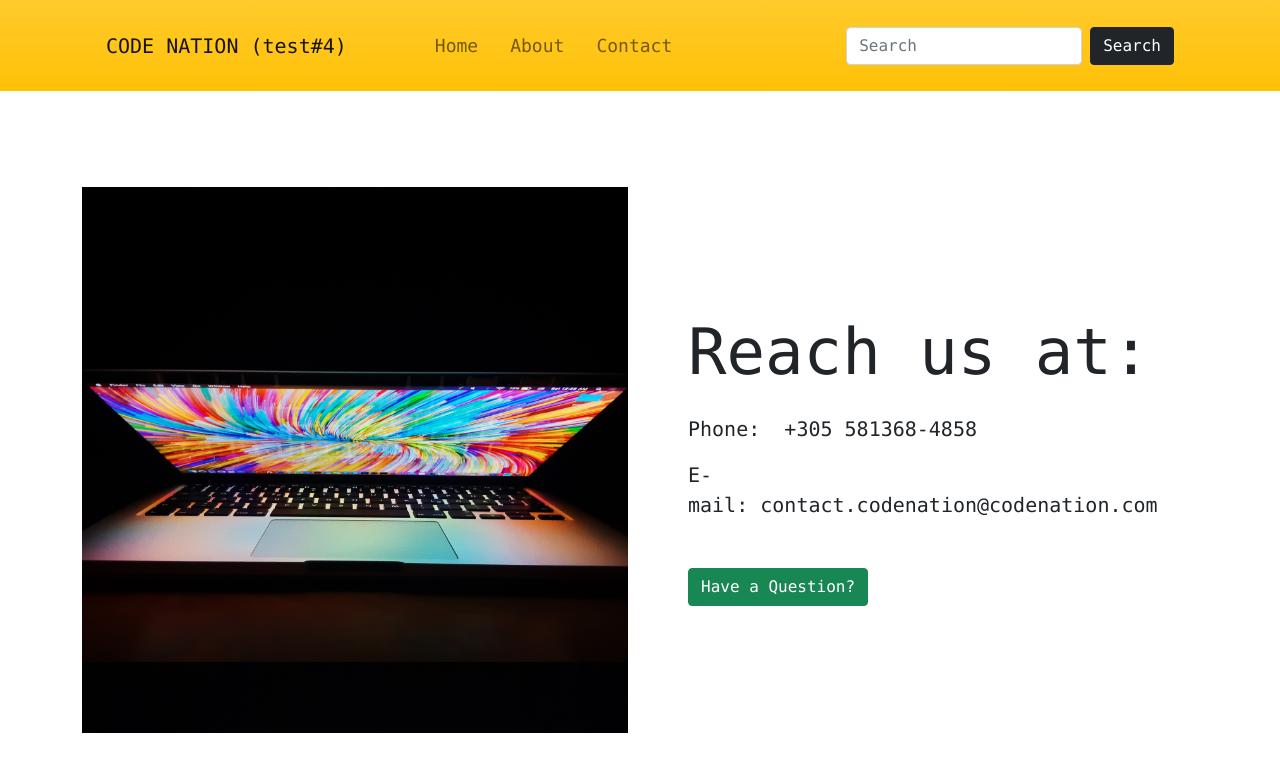
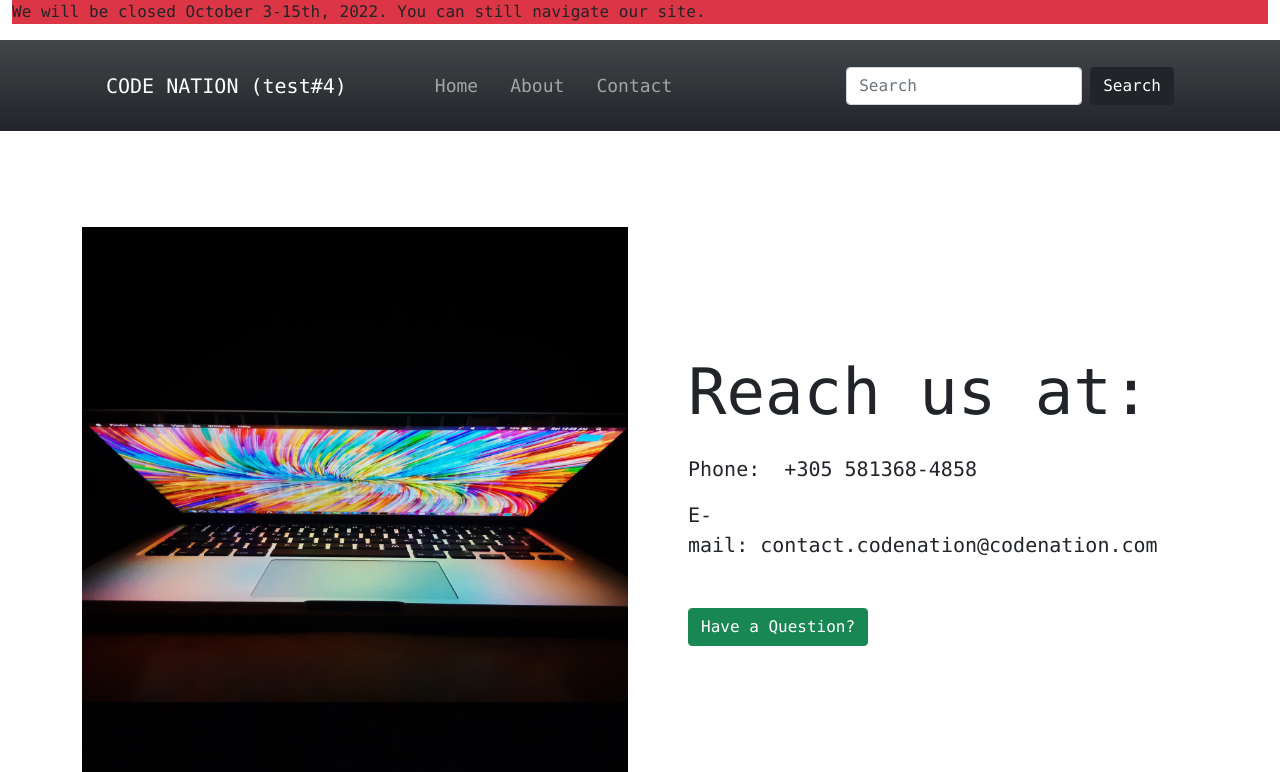
Before and after one commit to kev-web/django-pet-store, a Django app: page /contact/ in a window 1280 px wide. Shown: the top 772 px of the page. Run offline with Django 4.2, Linux system fonts and the light colour scheme.

Commit message:
added a news bar at the top

```diff
--- a/simbapp/templates/simbapp/base.html
+++ b/simbapp/templates/simbapp/base.html
@@ -13,9 +13,13 @@
 </head>
 <body>
 
-  <div class="container-fluid bg-warning bg-gradient text-dark mb-5">
+  <div class="container-fluid">
+    <p class="bg-danger text-dark">We will be closed October 3-15th, 2022. You can still navigate our site.</p>
+  </div>
+
+  <div class="container-fluid bg-dark bg-gradient text-light mb-5">
     <div class="container">
-      <nav class="navbar navbar-expand-lg p-0 navbar-light bg-warning bg-gradient">
+      <nav class="navbar navbar-expand-lg p-0 navbar-dark bg-dark bg-gradient">
         <div class="container-fluid p-4">
           <a class="navbar-brand" href="{% url 'home-page' %}">CODE NATION (test#4)</a>
           <button class="navbar-toggler" type="button" data-bs-toggle="collapse" data-bs-target="#navbarSupportedContent">
```
